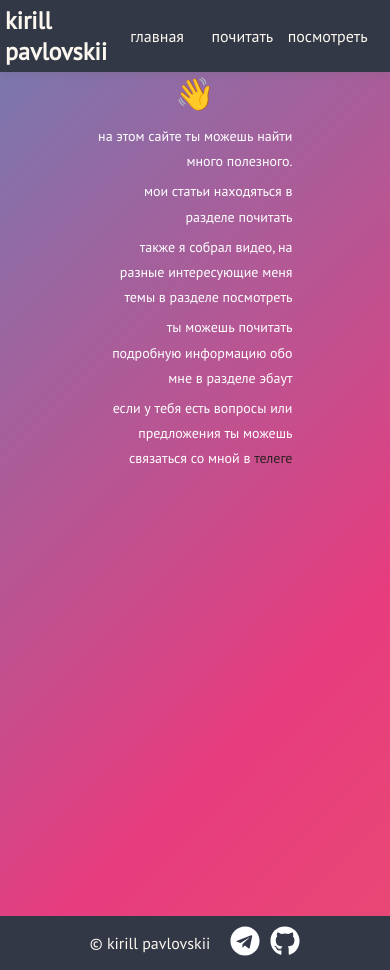
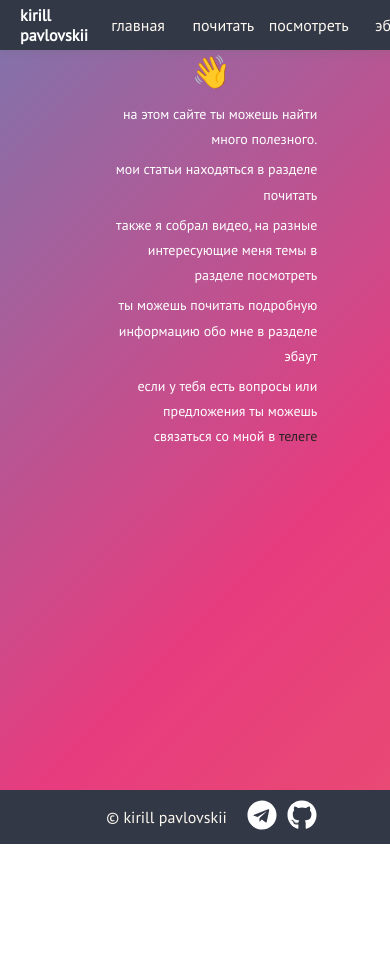
Before and after one commit to stevenKirill/kirill-personal-blog, a Next.js app: page / in a window 390 px wide. Shown: the top 970 px of the page. After the commit the page ends 844 px from the top, so only its background shows below. Built offline with nearby package versions, Linux system fonts and the light colour scheme; grey boxes are pictures that could not be loaded.

Commit message:
added new styles

```diff
--- a/components/Header/Header.jsx
+++ b/components/Header/Header.jsx
@@ -1,5 +1,6 @@
 import React from 'react';
 import Link from 'next/link';
+import Image from 'next/image';
 import Navigation from '../Navigation/Navigation';
 import styles from '../../styles/header.module.css';
 
@@ -7,11 +8,20 @@ export const Header = () => {
     return (
         <header className={styles.wrapper}>
             <div className={styles.header}>
-                <Link href="/">
-                    <a className={styles.header_link}>
-                        <h2>kirill pavlovskii</h2>
-                    </a>
-                </Link>
+                <div className={styles.link_wrapper}>
+                    <Link href="/">
+                        <a className={styles.header_link}>
+                            <Image
+                                src="/images/other/logo.jpg"
+                                width={60}
+                                height={60}
+                                alt="logo"
+                                className={styles.header_link_image}
+                            />
+                        </a>
+                    </Link>
+                    <h2>kirill pavlovskii</h2>
+                </div>
                 <Navigation/>
             </div>
         </header>
--- a/components/Pagination/Pagination.jsx
+++ b/components/Pagination/Pagination.jsx
@@ -1,6 +1,7 @@
 import React from 'react';
 import classes from '../../styles/pagination.module.css';
 
+// TODO сделать компонент паганиции на сайте.
 export const Pagination = () => {
     return (
         <div>
--- a/components/SearchBar/SearchBar.jsx
+++ b/components/SearchBar/SearchBar.jsx
@@ -3,7 +3,7 @@ import React from 'react';
 const SearchBar = () => {
     return (
         <div>
-            Search bar block
+            Search-bar
         </div>
     )
 }
--- a/pages/_app.js
+++ b/pages/_app.js
@@ -5,7 +5,7 @@ import Footer from '../components/Footer/Footer';
 /** Общая обертка над всеми страницами. */
 function MyApp({ Component, pageProps }) {
   return (
-    <div>
+    <div className="main_container">
       <Header/>
       <Component {...pageProps} />
       <Footer/>
--- a/pages/index.jsx
+++ b/pages/index.jsx
@@ -19,7 +19,7 @@ export default function Home() {
             <p>мои статьи находяться в разделе почитать</p>
             <p>также я собрал видео, на разные интересующие меня темы в разделе посмотреть</p>
             <p>ты можешь почитать подробную информацию обо мне в разделе эбаут</p>
-            <p>если у тебя есть вопросы или предложения ты можешь связаться со мной в <a href="/">телеге</a></p>
+            <p className={styles.last_p}>если у тебя есть вопросы или предложения ты можешь связаться со мной в <a href="/">телеге</a></p>
           </div>
         </div>
       </div>
--- a/styles/footer.module.css
+++ b/styles/footer.module.css
@@ -4,6 +4,7 @@
     justify-content: center;
     align-items: center;
     padding: 10px;
+    min-height: 50px;
 }
 .name {
     color: var(--light-white);
--- a/styles/header.module.css
+++ b/styles/header.module.css
@@ -10,3 +10,22 @@
     justify-content: space-around;
     align-items: center;
 }
+.link_wrapper {
+    display: flex;
+    justify-content: space-between;
+    align-items: center;
+}
+.link_wrapper h2 {
+    color: white;
+    margin-left: 15px;
+}
+.header_link_image {
+    border-radius: 50%;
+    object-fit: cover;
+}
+
+@media (max-width: 768px) {
+    .link_wrapper h2 {
+        font-size: 16px;
+    }
+}
--- a/styles/main.css
+++ b/styles/main.css
@@ -27,6 +27,12 @@
 
 body {
     font-family: 'Poppins', sans-serif;
+}
+.main_container {
+    min-height: 100vh;
+    margin: 0;
+    display: grid;
+    grid-template-rows: auto 1fr auto;
 }
 
 p {
--- a/styles/main_page.module.css
+++ b/styles/main_page.module.css
@@ -1,6 +1,5 @@
  .main {
     width: 100%;
-    height: 100vh;
     background: linear-gradient(-45deg, #ee7752, #e73c7e, #23a6d5, #23d5ab);
     background-size: 400% 400%;
     animation: gradient 15s ease infinite;
@@ -32,6 +31,9 @@
       font-size: 22px;
       margin-bottom: 7px;
   }
+  .last_p {
+      margin-bottom: 0 !important;
+  }
 
   @media (max-width: 768px) {
     .inner {
```
Also changed, not shown: pages/404.jsx (added, +13 -0 lines), pages/blog/index.jsx (+5 -3 lines), styles/404.module.css (added, +11 -0 lines), public/images/other/zWC9ysMh2-U.jpg (deleted), 1 other file (tests, documents, lock files or other folders).
